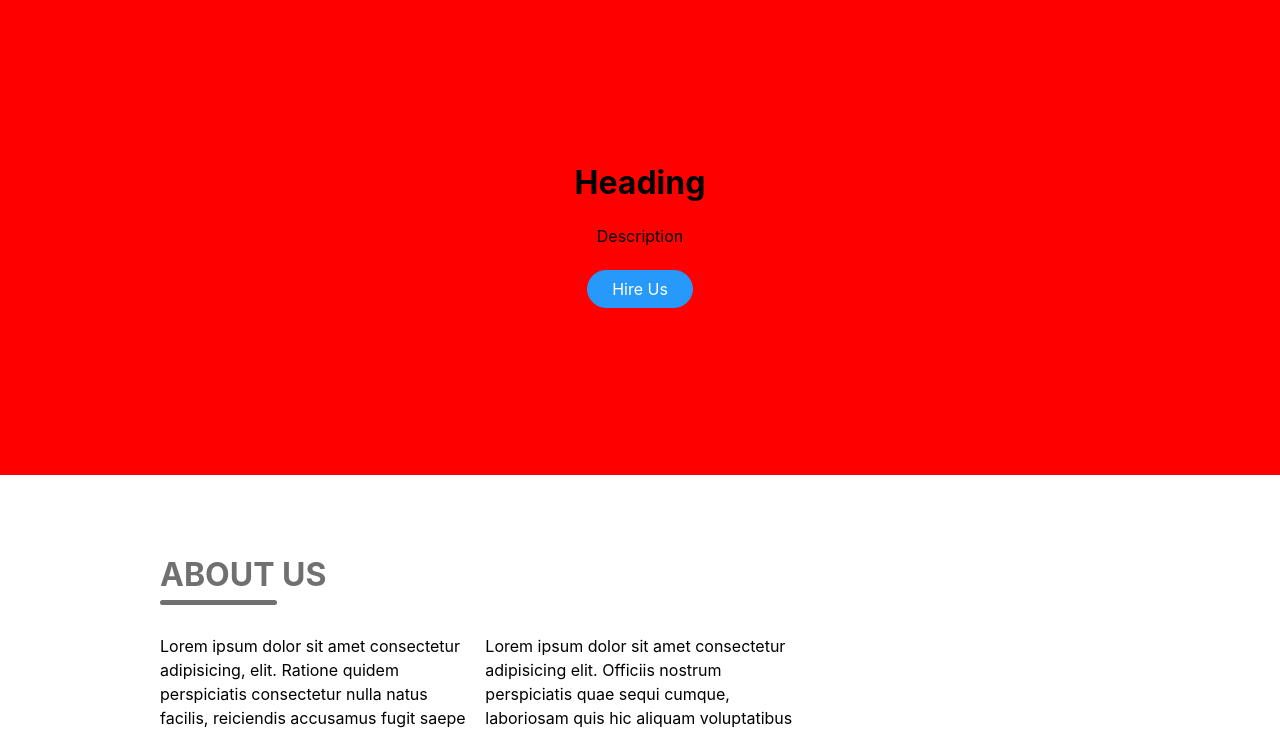
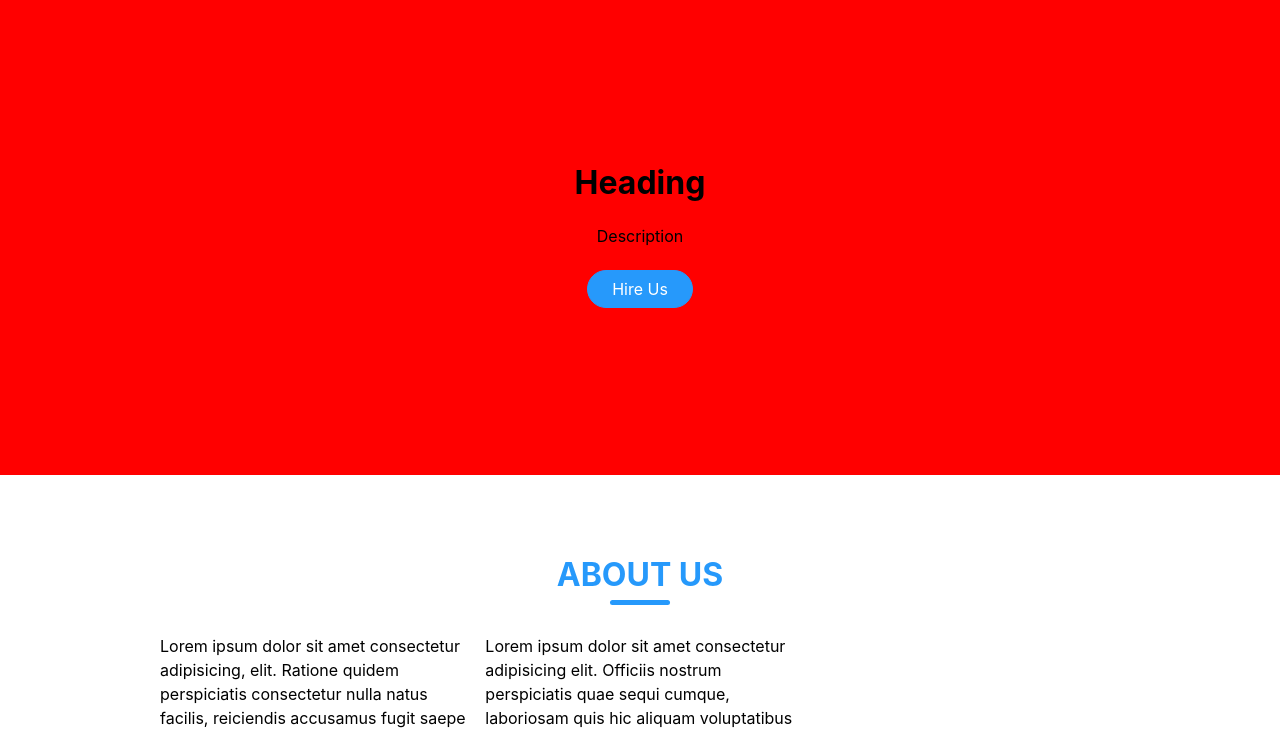
Before and after one commit to Obitrim/flinchub, a React app in the folder client/: page / in a window 1280 px wide. Shown: the part 75-805 px from the top of the page. Built offline with nearby package versions, Linux system fonts and the light colour scheme.

```diff
--- a/client/src/index.css
+++ b/client/src/index.css
@@ -23,6 +23,7 @@
   --light-grey: #ededed;
 
   --container-width: 992px;
+  --v-whitespace: 5em;
   --font-size: 16px;
   --header-h: 70px;
   --transition-speed: 0.25s;
@@ -41,9 +42,10 @@
 }
 
 .ViewHeading {
-  display: inline-block;
-  color: var(--ash);
+  color: var(--blue);
   text-transform: uppercase;
+  text-align: center;
+
   position: relative;
   margin-bottom: 0.5em;
 }
@@ -52,11 +54,12 @@
   content: "";
 
   position: absolute;
-  left: 0;
   top: calc(100% + 0.2em);
+  left: 50%;
+  transform: translateX(-50%);
 
   height: 5px;
-  width: 70%;
+  width: 60px;
   border-radius: 3em;
-  background-color: var(--ash);
+  background-color: var(--blue);
 }
```
